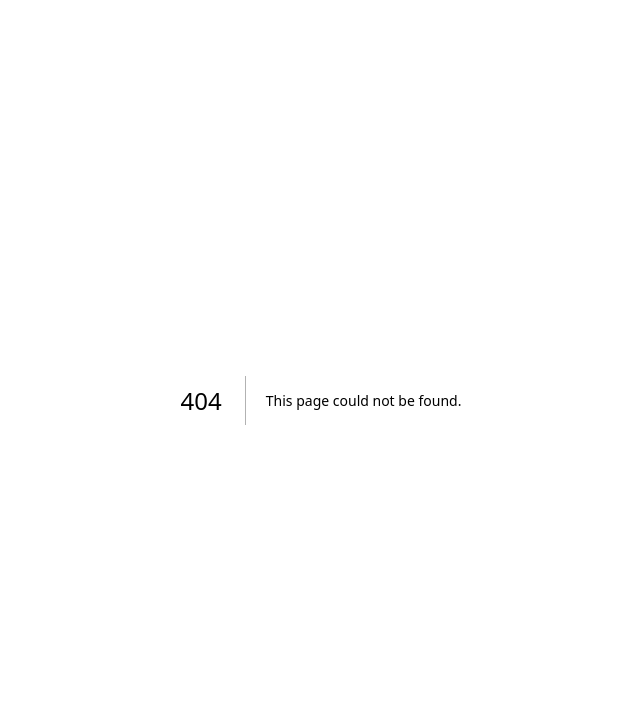
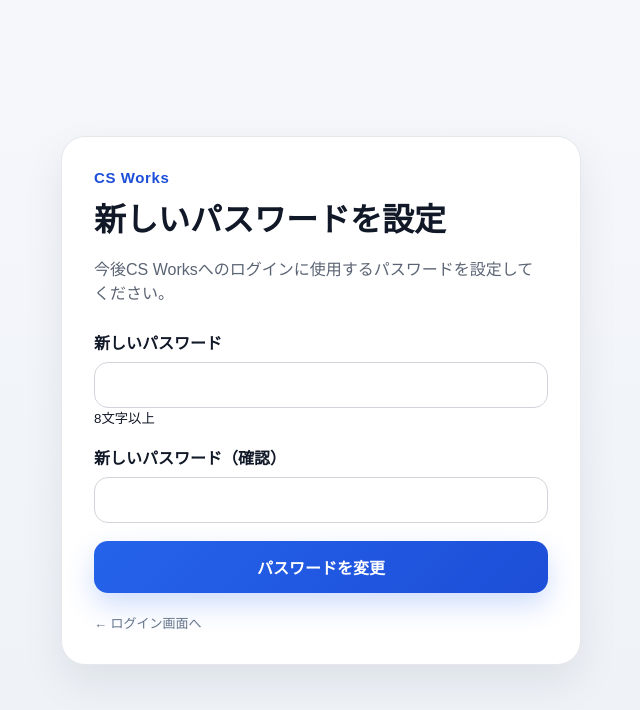
Before and after one commit to k-hioki-source/ai-estimate, a Next.js app: page /reset-password in a window 1280 px wide. Before the commit this address had no page. Shown: the top 710 px of the page, without its empty margins (319-959 px from the left). Built offline with nearby package versions, Linux system fonts and the light colour scheme.

Commit message:
Create page.tsx

```diff
--- /dev/null
+++ b/app/reset-password/page.tsx
@@ -0,0 +1,100 @@
+'use client';
+
+import Link from 'next/link';
+import { FormEvent, useState } from 'react';
+import { useRouter } from 'next/navigation';
+import { getSupabaseBrowserClient } from '../../lib/supabase/client';
+
+export default function ResetPasswordPage() {
+  const router = useRouter();
+
+  const [password, setPassword] = useState('');
+  const [confirmPassword, setConfirmPassword] = useState('');
+  const [error, setError] = useState('');
+  const [loading, setLoading] = useState(false);
+
+  async function handleSubmit(e: FormEvent) {
+    e.preventDefault();
+    setError('');
+
+    if (password.length < 8) {
+      setError('パスワードは8文字以上で設定してください。');
+      return;
+    }
+
+    if (password !== confirmPassword) {
+      setError('確認用パスワードが一致していません。');
+      return;
+    }
+
+    setLoading(true);
+
+    const supabase = getSupabaseBrowserClient();
+
+    const { error } = await supabase.auth.updateUser({
+      password,
+    });
+
+    setLoading(false);
+
+    if (error) {
+      setError(
+        'パスワードを変更できませんでした。再設定メールからもう一度お試しください。'
+      );
+      return;
+    }
+
+    router.push('/login?reset=success');
+    router.refresh();
+  }
+
+  return (
+    <main className="authPage">
+      <section className="authCard">
+        <div className="authBrand">CS Works</div>
+        <h1>新しいパスワードを設定</h1>
+
+        <p className="muted">
+          今後CS Worksへのログインに使用するパスワードを設定してください。
+        </p>
+
+        <form onSubmit={handleSubmit} className="authForm">
+          <div>
+            <label>新しいパスワード</label>
+            <input
+              type="password"
+              autoComplete="new-password"
+              required
+              minLength={8}
+              value={password}
+              onChange={(e) => setPassword(e.target.value)}
+            />
+            <small>8文字以上</small>
+          </div>
+
+          <div>
+            <label>新しいパスワード（確認）</label>
+            <input
+              type="password"
+              autoComplete="new-password"
+              required
+              minLength={8}
+              value={confirmPassword}
+              onChange={(e) => setConfirmPassword(e.target.value)}
+            />
+          </div>
+
+          {error && <div className="errorBox">{error}</div>}
+
+          <button className="primaryButton" disabled={loading}>
+            {loading ? '変更中…' : 'パスワードを変更'}
+          </button>
+        </form>
+
+        <Link className="backLink" href="/login">
+          ← ログイン画面へ
+        </Link>
+      </section>
+    </main>
+  );
+}
```
